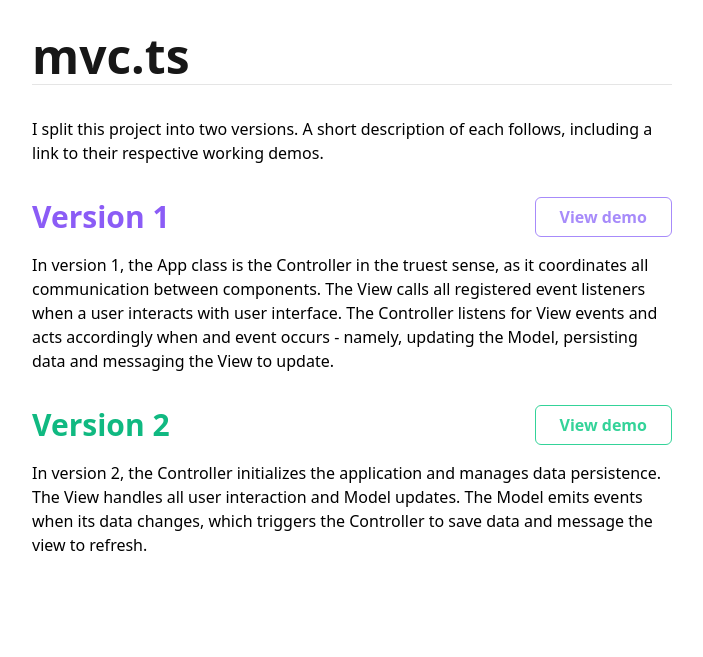
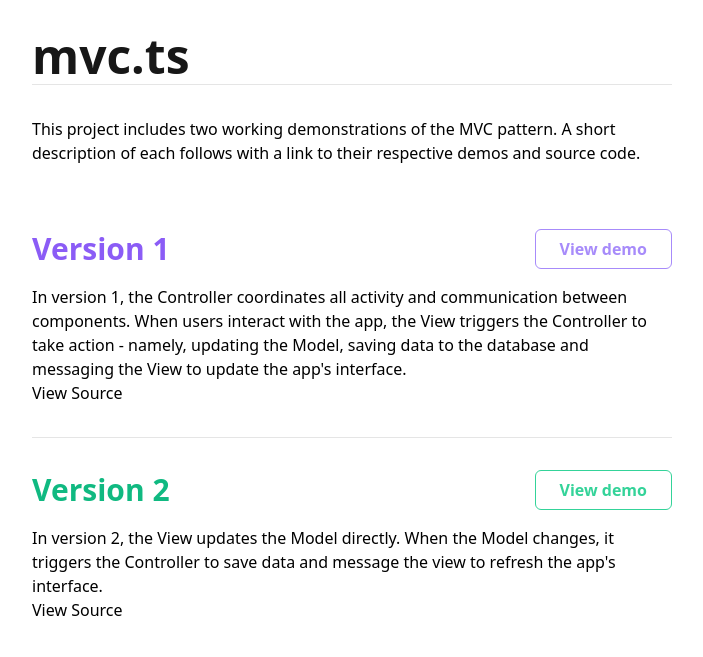
Before and after one commit to dtjv/mvc.ts, a website built with Parcel: page src/index.html in a window 1280 px wide. Shown: the whole page, without its empty margins (288-991 px from the left). Built offline with nearby package versions, Linux system fonts and the light colour scheme; what @tailwindcss/typography would draw is missing.

Commit message:
Improve project descriptions. Add links to source.

```diff
--- a/src/index.html
+++ b/src/index.html
@@ -14,11 +14,12 @@
         <h1 class="text-5xl font-bold text-gray-900">mvc.ts</h1>
       </header>
       <p class="prose max-w-none">
-        I split this project into two versions. A short description of each
-        follows, including a link to their respective working demos.
+        This project includes two working demonstrations of the MVC pattern. A
+        short description of each follows with a link to their respective demos
+        and source code.
       </p>
-      <div class="space-y-8">
-        <div class="space-y-4">
+      <div class="divide-y divide-gray-200">
+        <div class="py-8 space-y-4">
           <header class="flex items-center justify-between">
             <h2 class="text-3xl font-bold text-purple-500">Version 1</h2>
             <a
@@ -27,16 +28,20 @@
               >View demo</a
             >
           </header>
-          <p class="prose max-w-none">
-            In version 1, the App class is the Controller in the truest sense,
-            as it coordinates all communication between components. The View
-            calls all registered event listeners when a user interacts with user
-            interface. The Controller listens for View events and acts
-            accordingly when and event occurs - namely, updating the Model,
-            persisting data and messaging the View to update.
-          </p>
+          <div class="prose max-w-none">
+            <p>
+              In version 1, the Controller coordinates all activity and
+              communication between components. When users interact with the
+              app, the View triggers the Controller to take action - namely,
+              updating the Model, saving data to the database and messaging the
+              View to update the app's interface.
+            </p>
+            <a href="https://github.com/dtjv/mvc.ts/tree/main/src/v1"
+              >View Source</a
+            >
+          </div>
         </div>
-        <div class="space-y-4">
+        <div class="py-8 space-y-4">
           <header class="flex items-center justify-between">
             <h2 class="text-3xl font-bold text-emerald-500">Version 2</h2>
             <a
@@ -45,13 +50,16 @@
               >View demo</a
             >
           </header>
-          <p class="prose max-w-none">
-            In version 2, the Controller initializes the application and manages
-            data persistence. The View handles all user interaction and Model
-            updates. The Model emits events when its data changes, which
-            triggers the Controller to save data and message the view to
-            refresh.
-          </p>
+          <div class="prose max-w-none">
+            <p>
+              In version 2, the View updates the Model directly. When the Model
+              changes, it triggers the Controller to save data and message the
+              view to refresh the app's interface.
+            </p>
+            <a href="https://github.com/dtjv/mvc.ts/tree/main/src/v2"
+              >View Source</a
+            >
+          </div>
         </div>
       </div>
     </div>
```
